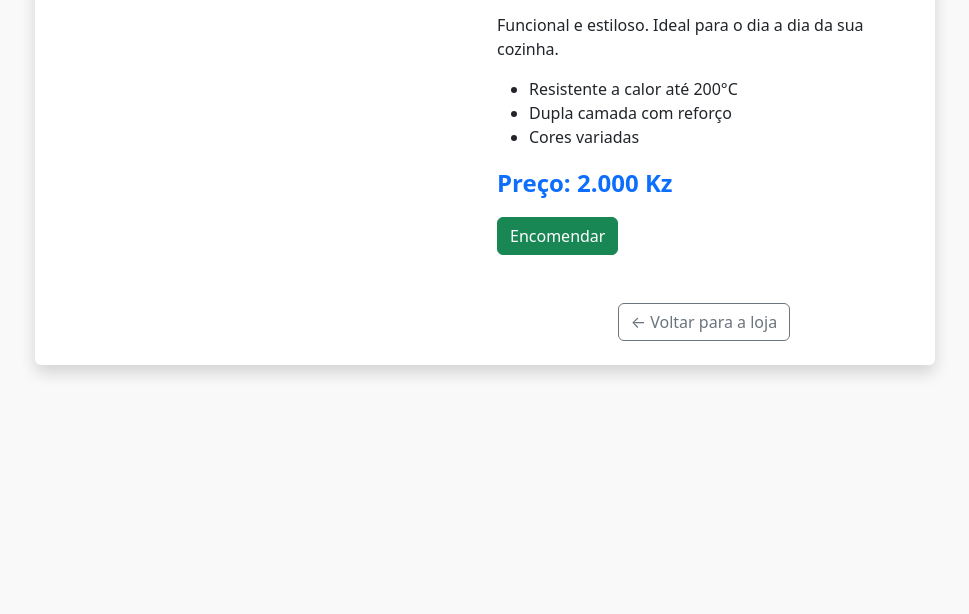
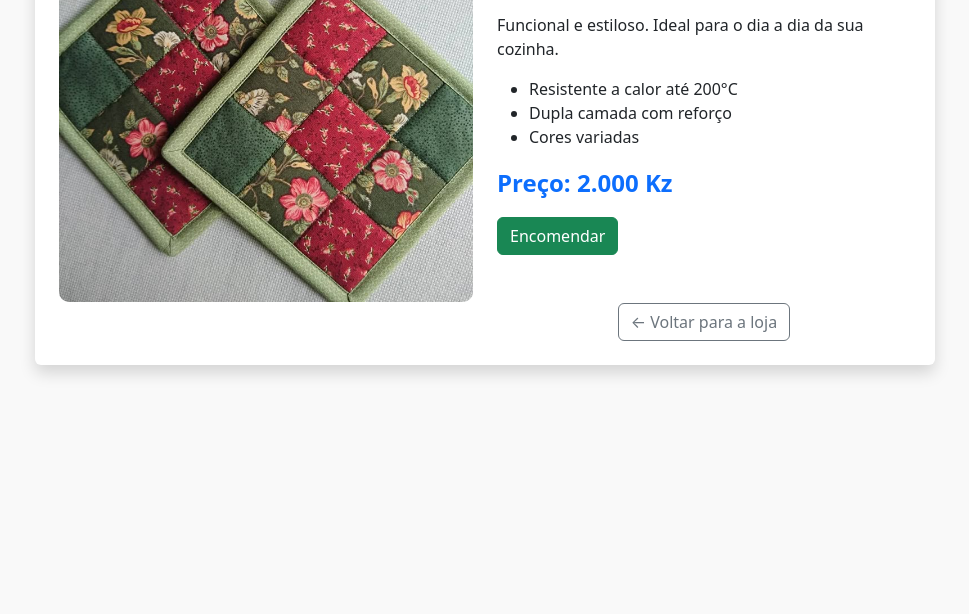
Before and after one commit to Edna2775/lojadecorOficial, a plain HTML site: page produto5.html in a window 1280 px wide. Shown: the part 186-800 px from the top of the page, without its empty margins (155-1124 px from the left). Drawn offline with nearby package versions, Linux system fonts and the light colour scheme.

Commit message:
Update produto5.html

```diff
--- a/produto5.html
+++ b/produto5.html
@@ -31,7 +31,7 @@
   <div class="container produto-detalhe bg-white p-4 shadow rounded">
     <div class="row">
       <div class="col-md-6">
-        <img src="assets/pegas.jpg" alt="Pegador de Cozinha Colorido" class="img-fluid" />
+        <img src="pegas.jpg" alt="Pegador de Cozinha Colorido" class="img-fluid" />
       </div>
       <div class="col-md-6">
         <h2>Pegador de Cozinha Colorido</h2>
```
